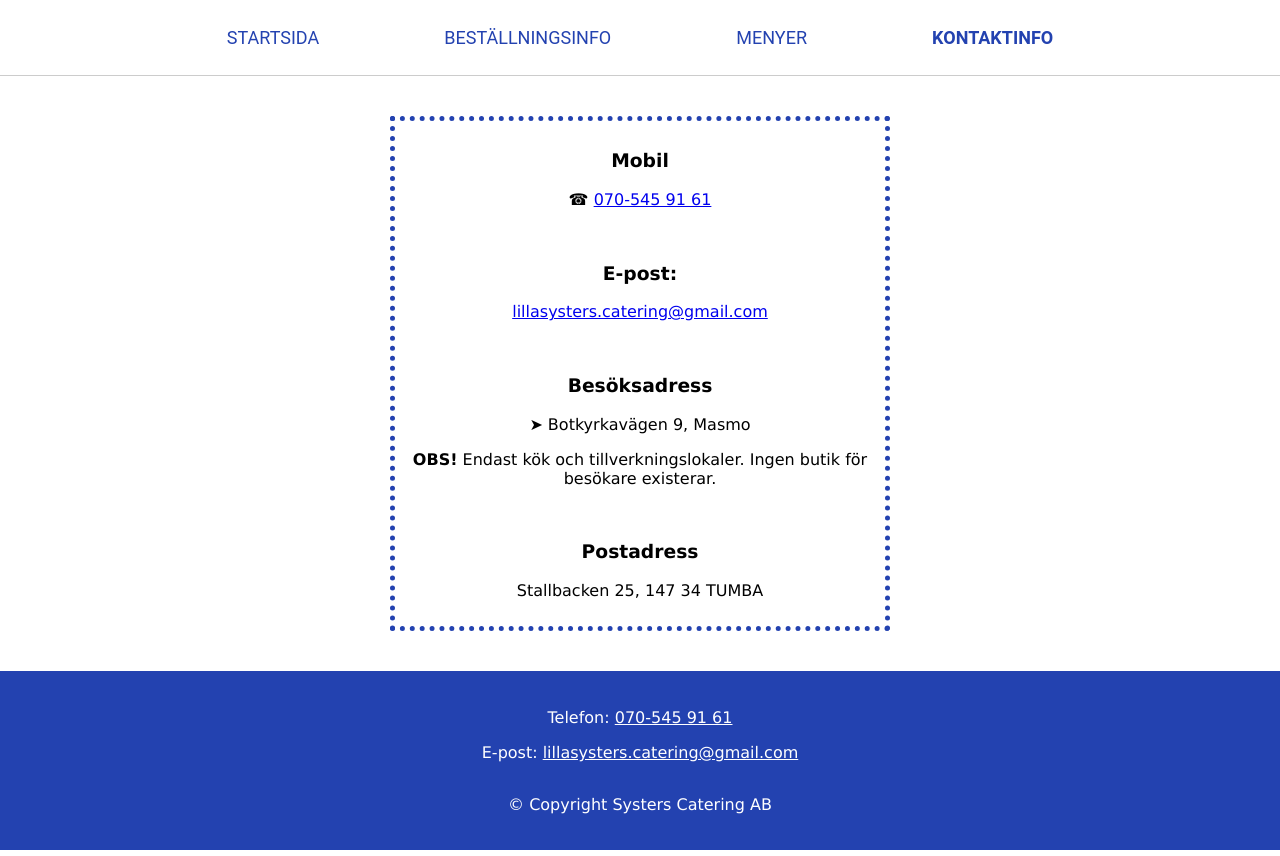
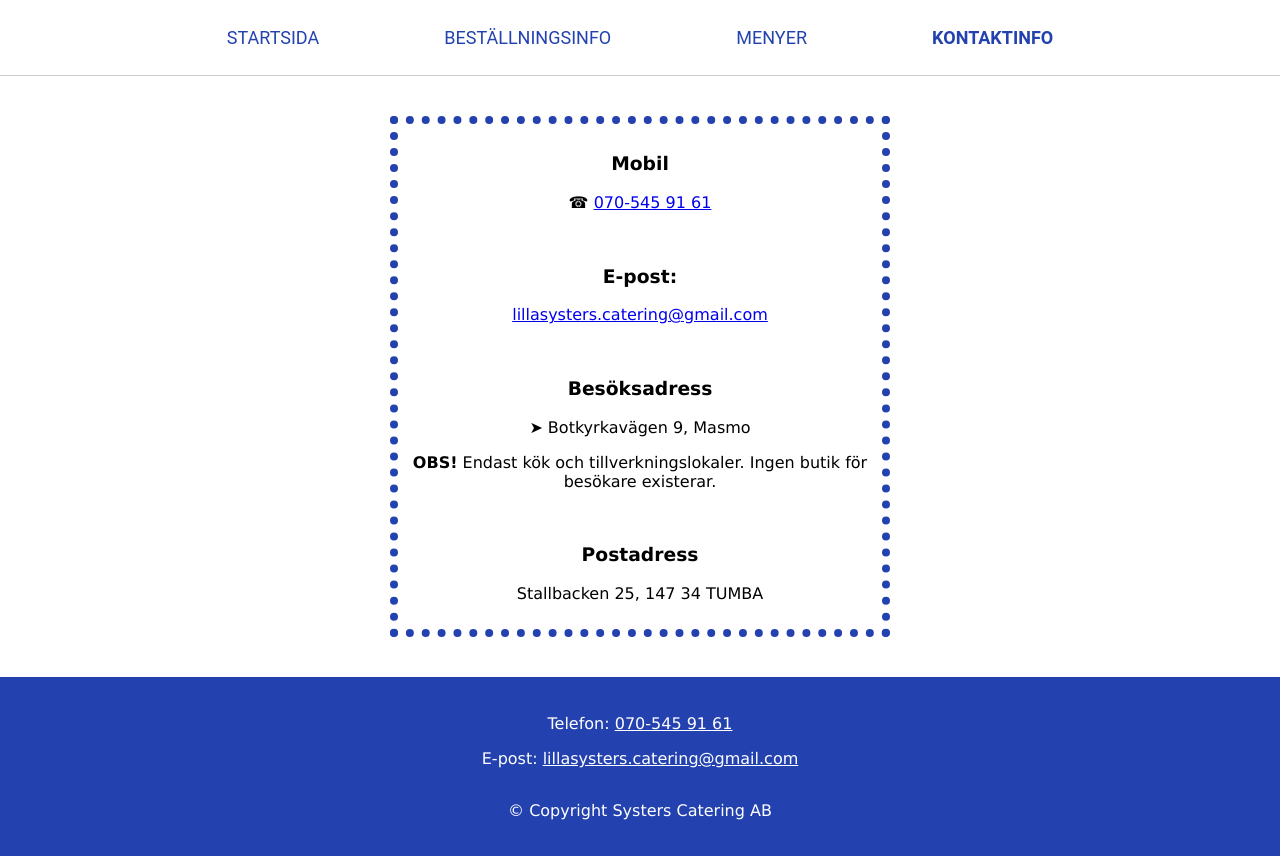
Before and after one commit to Egeltorp/lillasysters, a plain HTML site: page kontaktinfo.html in a window 1280 px wide. Shown: the part 89-945 px from the top of the page. Drawn offline with Linux system fonts and the light colour scheme.

Commit message:
vetefan tbh, massa småsaaker ig

```diff
--- a/kontaktinfo.html
+++ b/kontaktinfo.html
@@ -36,8 +36,8 @@
 
         <hr class="divider">
 
-        <div class="best-box" style="border: 0px;">
-            <div style="border: 5px dotted #2342b0; max-width: 500px; margin: auto; padding: 10px;">
+        <div class="best-box parent" style="border: 0px;">
+            <div style="border: 8px dotted #2342b0; max-width: 500px; margin: auto; padding: 10px;">
                 <h3><b>Mobil</b></h3>
                 <p>&#9742; <a href=tel:"0705459161">070-545 91 61</a></p>
                 <br>
@@ -51,6 +51,12 @@
                 <h3><b>Postadress</b></h3>
                 <p>Stallbacken 25, 147 34 TUMBA</p>
             </div>
+
+            <!--
+            <div>
+                <img src="./images/bil.jpeg" style="width: 50%; height: auto; rotate: 90deg;">
+            </div>
+            -->
         </div>
 
         <!-- footer med copyright och länkar till legal shit-->
--- a/styles.css
+++ b/styles.css
@@ -41,15 +41,29 @@
       }
 
       .best-box {
-        width: 75%;
+        width: 90%;
         height: auto;
         margin: auto;
         text-align: center;
         border: 8px dotted #2342b0;
         padding: 10px;
+        overflow: scroll;
 
         margin-top: 30px;
         margin-bottom: 30px;
+      }
+
+      .parent {
+        display: flex;
+        flex-direction: row;
+        justify-content: space-between;
+        align-items: center;
+      }
+
+      @media (max-width: 700px) {
+        .parent {
+          flex-direction: column;
+        }
       }
 
       .box2 {
```
Also changed, not shown: bestallningsinfo.html (+3 -16 lines), images/bil.jpeg (added).
